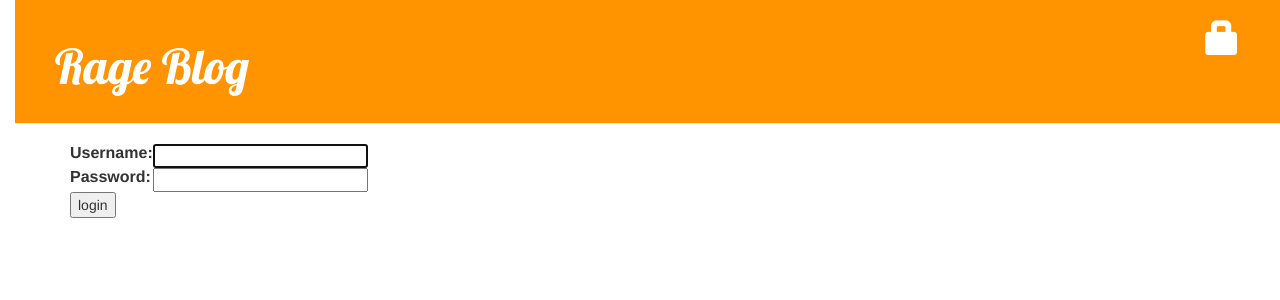
After one commit to psycho-mushroom/my-first-blog, a Django app: page /accounts/login/ in a window 1280 px wide. The commit adds this page. Shown: the top 300 px of the page. Run offline with Django 3.2, Linux system fonts and the light colour scheme; some libraries are stand-ins or nearby versions.

Commit message:
Login/logout added

```diff
--- a/blog/templates/blog/base.html
+++ b/blog/templates/blog/base.html
@@ -19,6 +19,9 @@
                 {% if user.is_authenticated %}
                     <a href="{% url 'post_new' %}" class="top-menu"><span class="glyphicon glyphicon-plus"></span></a>
                     <a href="{% url 'post_draft_list' %}" class="top-menu"><span class="glyphicon glyphicon-edit"></span></a>
+                    <p class="top-menu">Hello {{ user.username }} <small>(<a href="{% url 'logout' %}">Log out</a>)</small></p>
+                {% else %}
+                    <a href="{% url 'login' %}" class="top-menu"><span class="glyphicon glyphicon-lock"></span></a>
                 {% endif %}
                 <h1><a href="{% url 'blog.views.post_list' %}">Rage Blog</a></h1>
             </div>
--- /dev/null
+++ b/blog/templates/registration/login.html
@@ -0,0 +1,24 @@
+{% extends "blog/base.html" %}
+
+{% block content %}
+    {% if form.errors %}
+        <p>Your username and password didn't match. Please try again.</p>
+    {% endif %}
+
+    <form method="post" action="{% url 'login' %}">
+    {% csrf_token %}
+        <table>
+        <tr>
+            <td>{{ form.username.label_tag }}</td>
+            <td>{{ form.username }}</td>
+        </tr>
+        <tr>
+            <td>{{ form.password.label_tag }}</td>
+            <td>{{ form.password }}</td>
+        </tr>
+        </table>
+
+        <input type="submit" value="login" />
+        <input type="hidden" name="next" value="{{ next }}" />
+    </form>
+{% endblock %}
--- a/mysite/settings.py
+++ b/mysite/settings.py
@@ -102,3 +102,4 @@ USE_TZ = True
 
 STATIC_URL = '/static/'
 STATIC_ROOT = os.path.join(BASE_DIR, 'static')
+LOGIN_REDIRECT_URL = '/'
--- a/mysite/urls.py
+++ b/mysite/urls.py
@@ -1,8 +1,11 @@
 from django.conf.urls import include, url
 from django.contrib import admin
+from django.contrib.auth import views
+
 
 urlpatterns = [
-     url(r'', include('blog.urls')),
-
+    url(r'', include('blog.urls')),
     url(r'^admin/', include(admin.site.urls)),
+    url(r'^accounts/login/$', views.login, name='login'),
+    url(r'^accounts/logout/$', views.logout, name='logout', kwargs={'next_page': '/'}),
 ]
```
Also changed, not shown: blog/templates/blog/post_detail.html (+7 -0 lines), blog/views.py (+7 -5 lines).
